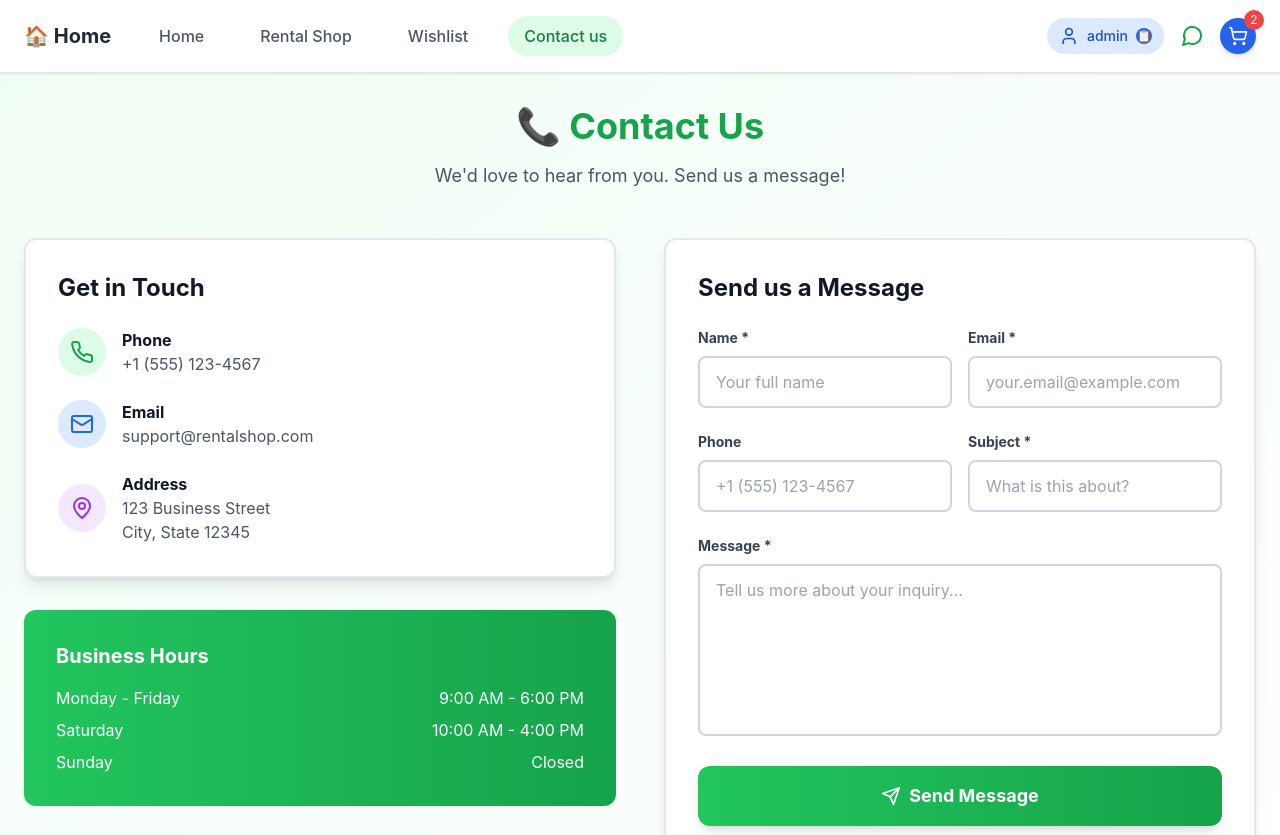
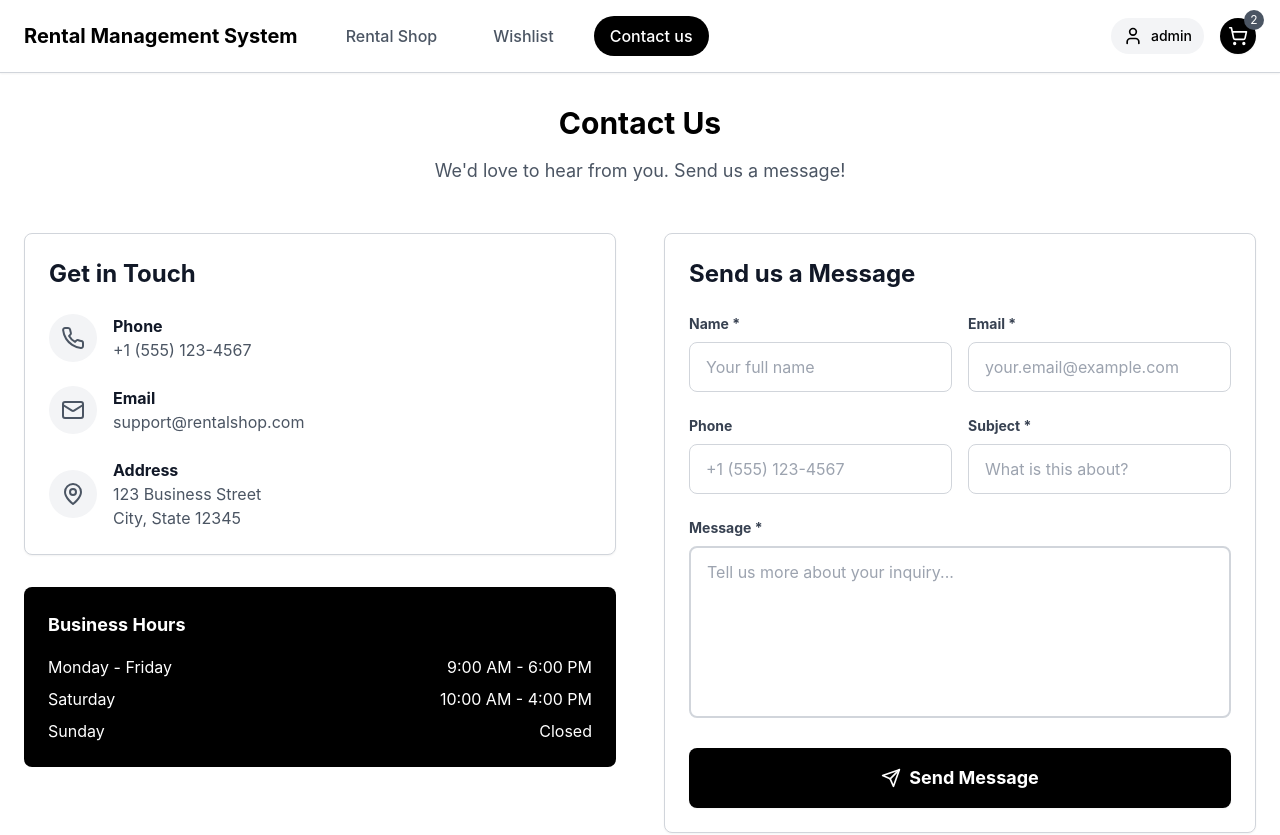
Before and after one commit to kedardk005/Odoo, a React (Create React App) app: page /shop/contact in a window 1280 px wide. Shown: the top 835 px of the page. Built offline with nearby package versions, Linux system fonts and the light colour scheme; the HTML template or start-up script is replaced by a standard one.

Commit message:
Update Contact page with black/white theme and remove home links/contact icon
cgen-c7cfc880acd7492b9179f58f763875d0

```diff
--- a/src/pages/Contact.js
+++ b/src/pages/Contact.js
@@ -25,26 +25,23 @@ const Contact = () => {
   };
 
   return (
-    <div className="min-h-screen bg-gradient-to-br from-green-50 to-white">
+    <div className="min-h-screen bg-white">
       {/* Header */}
-      <header className="bg-white border-b-2 border-gray-200 shadow-sm">
+      <header className="bg-white border-b border-gray-300 shadow-sm">
         <div className="container mx-auto px-6 py-4">
           <div className="flex items-center justify-between">
             <div className="flex items-center space-x-8">
-              <Link to="/shop" className="text-xl font-bold text-gray-800 hover:text-blue-600 transition-colors">
-                🏠 Home
-              </Link>
+              <div className="text-xl font-bold text-black">
+                Rental Management System
+              </div>
               <nav className="hidden md:flex space-x-6">
-                <Link to="/shop" className="px-4 py-2 text-gray-600 hover:text-blue-600 hover:bg-blue-50 rounded-full transition-all duration-200 font-medium">
-                  Home
-                </Link>
-                <Link to="/shop" className="px-4 py-2 text-gray-600 hover:text-blue-600 hover:bg-blue-50 rounded-full transition-all duration-200 font-medium">
+                <Link to="/shop" className="px-4 py-2 text-gray-600 hover:text-black hover:bg-gray-100 rounded-full transition-all duration-200 font-medium">
                   Rental Shop
                 </Link>
-                <Link to="/shop/wishlist" className="px-4 py-2 text-gray-600 hover:text-blue-600 hover:bg-blue-50 rounded-full transition-all duration-200 font-medium">
+                <Link to="/shop/wishlist" className="px-4 py-2 text-gray-600 hover:text-black hover:bg-gray-100 rounded-full transition-all duration-200 font-medium">
                   Wishlist
                 </Link>
-                <Link to="/shop/contact" className="px-4 py-2 bg-green-100 text-green-700 rounded-full font-medium">
+                <Link to="/shop/contact" className="px-4 py-2 bg-black text-white rounded-full font-medium">
                   Contact us
                 </Link>
               </nav>
@@ -52,20 +49,14 @@ const Contact = () => {
 
             <div className="flex items-center space-x-4">
               <div className="relative group">
-                <button className="flex items-center space-x-2 bg-blue-100 text-blue-700 px-3 py-2 rounded-full hover:bg-blue-200 transition-all duration-200">
+                <button className="flex items-center space-x-2 bg-gray-100 text-black px-3 py-2 rounded-full hover:bg-gray-200 transition-all duration-200">
                   <User className="h-5 w-5" />
                   <span className="text-sm font-medium">admin</span>
-                  <div className="w-4 h-4 bg-blue-600 rounded-full flex items-center justify-center">
-                    <span className="text-white text-xs">📋</span>
-                  </div>
                 </button>
               </div>
-              <Link to="/shop/contact" className="text-green-600 hover:text-green-800 transition-colors">
-                <MessageCircle className="h-6 w-6" />
-              </Link>
-              <Link to="/shop/cart" className="relative bg-blue-600 text-white p-2 rounded-full hover:bg-blue-700 transition-all duration-200 shadow-md hover:shadow-lg">
+              <Link to="/shop/cart" className="relative bg-black text-white p-2 rounded-full hover:bg-gray-700 transition-all duration-200 shadow-sm">
                 <ShoppingCart className="h-5 w-5" />
-                <span className="absolute -top-2 -right-2 bg-red-500 text-white text-xs rounded-full h-5 w-5 flex items-center justify-center">2</span>
+                <span className="absolute -top-2 -right-2 bg-gray-600 text-white text-xs rounded-full h-5 w-5 flex items-center justify-center">2</span>
               </Link>
             </div>
           </div>
@@ -74,20 +65,20 @@ const Contact = () => {
 
       <div className="container mx-auto px-6 py-8">
         <div className="text-center mb-12">
-          <h1 className="text-4xl font-bold text-green-600 mb-4">📞 Contact Us</h1>
+          <h1 className="text-3xl font-bold text-black mb-4">Contact Us</h1>
           <p className="text-gray-600 text-lg">We'd love to hear from you. Send us a message!</p>
         </div>
 
         <div className="grid grid-cols-1 lg:grid-cols-2 gap-12">
           {/* Contact Information */}
           <div className="space-y-8">
-            <div className="bg-white rounded-xl p-8 border-2 border-gray-200 shadow-lg">
+            <div className="bg-white rounded-lg p-6 border border-gray-300 shadow-sm">
               <h2 className="text-2xl font-bold text-gray-900 mb-6">Get in Touch</h2>
 
               <div className="space-y-6">
                 <div className="flex items-center space-x-4">
-                  <div className="w-12 h-12 bg-green-100 rounded-full flex items-center justify-center">
-                    <Phone className="w-6 h-6 text-green-600" />
+                  <div className="w-12 h-12 bg-gray-100 rounded-full flex items-center justify-center">
+                    <Phone className="w-6 h-6 text-gray-600" />
                   </div>
                   <div>
                     <h3 className="font-bold text-gray-900">Phone</h3>
@@ -96,8 +87,8 @@ const Contact = () => {
                 </div>
 
                 <div className="flex items-center space-x-4">
-                  <div className="w-12 h-12 bg-blue-100 rounded-full flex items-center justify-center">
-                    <Mail className="w-6 h-6 text-blue-600" />
+                  <div className="w-12 h-12 bg-gray-100 rounded-full flex items-center justify-center">
+                    <Mail className="w-6 h-6 text-gray-600" />
                   </div>
                   <div>
                     <h3 className="font-bold text-gray-900">Email</h3>
@@ -106,8 +97,8 @@ const Contact = () => {
                 </div>
 
                 <div className="flex items-center space-x-4">
-                  <div className="w-12 h-12 bg-purple-100 rounded-full flex items-center justify-center">
-                    <MapPin className="w-6 h-6 text-purple-600" />
+                  <div className="w-12 h-12 bg-gray-100 rounded-full flex items-center justify-center">
+                    <MapPin className="w-6 h-6 text-gray-600" />
                   </div>
                   <div>
                     <h3 className="font-bold text-gray-900">Address</h3>
@@ -117,8 +108,8 @@ const Contact = () => {
               </div>
             </div>
 
-            <div className="bg-gradient-to-r from-green-500 to-green-600 rounded-xl p-8 text-white">
-              <h3 className="text-xl font-bold mb-4">Business Hours</h3>
+            <div className="bg-black rounded-lg p-6 text-white">
+              <h3 className="text-lg font-bold mb-4">Business Hours</h3>
               <div className="space-y-2">
                 <div className="flex justify-between">
                   <span>Monday - Friday</span>
@@ -137,7 +128,7 @@ const Contact = () => {
           </div>
 
           {/* Contact Form */}
-          <div className="bg-white rounded-xl p-8 border-2 border-gray-200 shadow-lg">
+          <div className="bg-white rounded-lg p-6 border border-gray-300 shadow-sm">
             <h2 className="text-2xl font-bold text-gray-900 mb-6">Send us a Message</h2>
 
             <form onSubmit={handleSubmit} className="space-y-6">
@@ -150,7 +141,7 @@ const Contact = () => {
                     value={formData.name}
                     onChange={handleChange}
                     required
-                    className="w-full px-4 py-3 border-2 border-gray-300 rounded-lg focus:outline-none focus:ring-2 focus:ring-green-500 focus:border-green-500 hover:border-green-400 transition-all duration-200"
+                    className="w-full px-4 py-3 border border-gray-300 rounded-lg focus:outline-none focus:ring-2 focus:ring-black focus:border-black hover:border-gray-400 transition-all duration-200"
                     placeholder="Your full name"
                   />
                 </div>
@@ -163,7 +154,7 @@ const Contact = () => {
                     value={formData.email}
                     onChange={handleChange}
                     required
-                    className="w-full px-4 py-3 border-2 border-gray-300 rounded-lg focus:outline-none focus:ring-2 focus:ring-green-500 focus:border-green-500 hover:border-green-400 transition-all duration-200"
+                    className="w-full px-4 py-3 border border-gray-300 rounded-lg focus:outline-none focus:ring-2 focus:ring-black focus:border-black hover:border-gray-400 transition-all duration-200"
                     placeholder="your.email@example.com"
                   />
                 </div>
@@ -177,7 +168,7 @@ const Contact = () => {
                     name="phone"
                     value={formData.phone}
                     onChange={handleChange}
-                    className="w-full px-4 py-3 border-2 border-gray-300 rounded-lg focus:outline-none focus:ring-2 focus:ring-green-500 focus:border-green-500 hover:border-green-400 transition-all duration-200"
+                    className="w-full px-4 py-3 border border-gray-300 rounded-lg focus:outline-none focus:ring-2 focus:ring-black focus:border-black hover:border-gray-400 transition-all duration-200"
                     placeholder="+1 (555) 123-4567"
                   />
                 </div>
@@ -190,7 +181,7 @@ const Contact = () => {
                     value={formData.subject}
                     onChange={handleChange}
                     required
-                    className="w-full px-4 py-3 border-2 border-gray-300 rounded-lg focus:outline-none focus:ring-2 focus:ring-green-500 focus:border-green-500 hover:border-green-400 transition-all duration-200"
+                    className="w-full px-4 py-3 border border-gray-300 rounded-lg focus:outline-none focus:ring-2 focus:ring-black focus:border-black hover:border-gray-400 transition-all duration-200"
                     placeholder="What is this about?"
                   />
                 </div>
@@ -211,7 +202,7 @@ const Contact = () => {
 
               <button
                 type="submit"
-                className="w-full bg-gradient-to-r from-green-500 to-green-600 text-white py-4 rounded-xl hover:from-green-600 hover:to-green-700 transition-all duration-200 font-bold text-lg shadow-lg hover:shadow-xl transform hover:scale-105 flex items-center justify-center space-x-2"
+                className="w-full bg-black text-white py-4 rounded-lg hover:bg-gray-700 transition-all duration-200 font-bold text-lg shadow-sm flex items-center justify-center space-x-2"
               >
                 <Send className="w-5 h-5" />
                 <span>Send Message</span>
@@ -222,7 +213,7 @@ const Contact = () => {
 
         <div className="text-center mt-12">
           <Link to="/shop">
-            <button className="bg-gradient-to-r from-blue-500 to-blue-600 text-white px-8 py-3 rounded-xl hover:from-blue-600 hover:to-blue-700 transition-all duration-200 font-medium shadow-lg hover:shadow-xl transform hover:scale-105">
+            <button className="bg-black text-white px-8 py-3 rounded-lg hover:bg-gray-700 transition-all duration-200 font-medium shadow-sm">
               Back to Shop
             </button>
           </Link>
```
